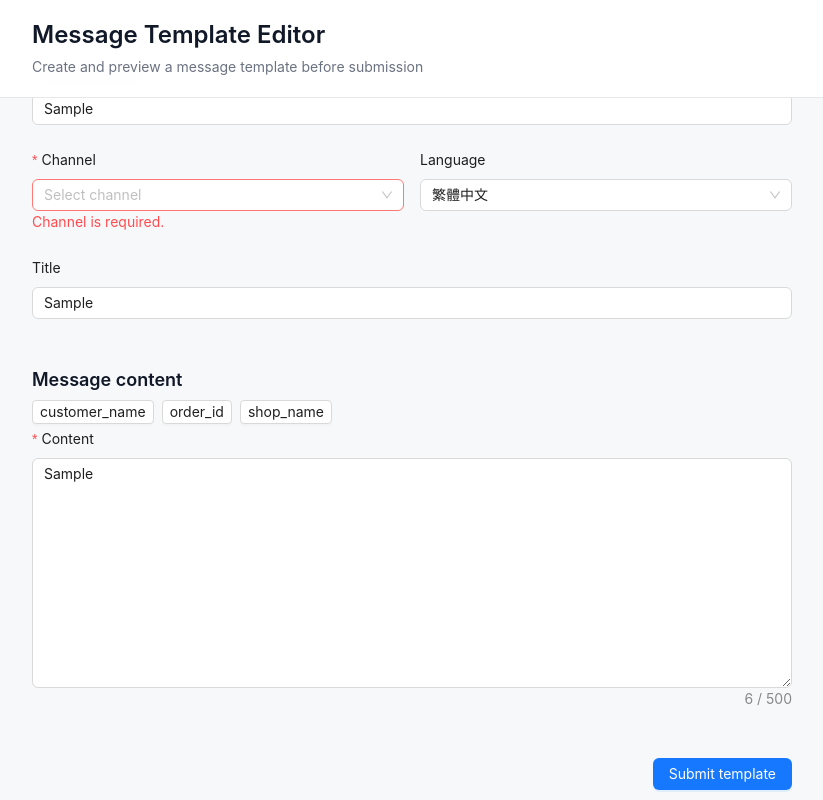
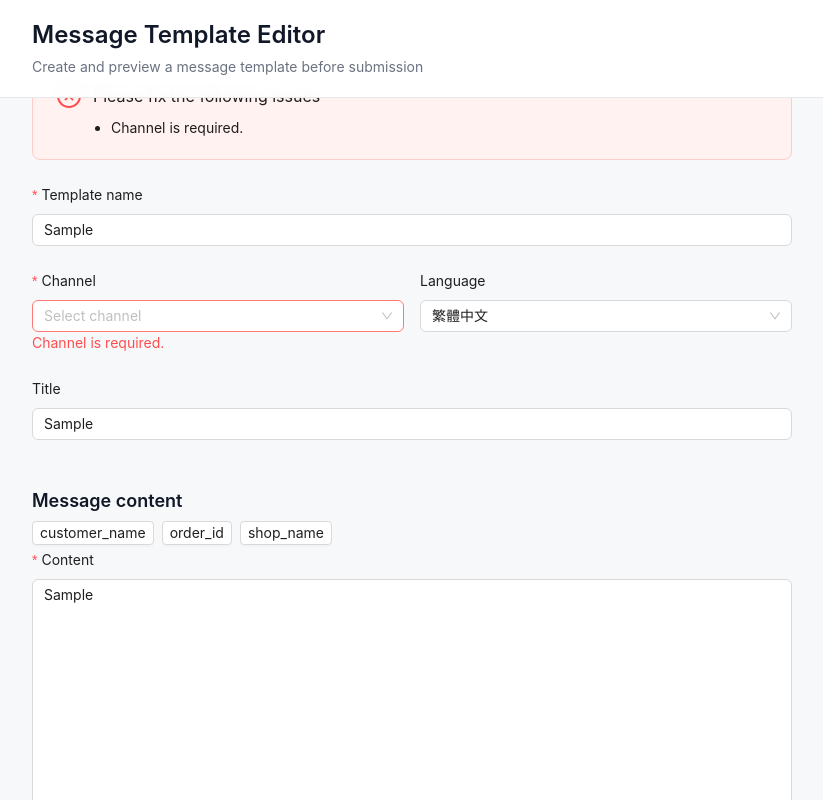
Before and after one commit to nayuki0115/vue3-message-template-editor, a Vue app: page / in a window 1280 px wide. Both pictures are taken after typing "Sample", "Sample", "Sample" into the empty fields and a click on the button "Submit template". Shown: the part 67-867 px from the top of the page, without its empty margins (32-855 px from the left). Built offline with nearby package versions, Linux system fonts and the light colour scheme.

Commit message:
feat: add validation alert component

```diff
--- /dev/null
+++ b/src/components/feedback/ValidationAlert.vue
@@ -0,0 +1,52 @@
+<script setup lang="ts">
+import { computed } from 'vue'
+import { Alert } from 'ant-design-vue'
+
+import type { ValidationError } from '@/types/validation'
+
+interface Props {
+  errors: ValidationError[]
+}
+
+const props = defineProps<Props>()
+
+const alertKey = computed(() =>
+  props.errors
+    .map((error) => `${error.field}:${error.type}:${error.message}`)
+    .join('|'),
+)
+</script>
+
+<template>
+  <Alert
+    v-if="props.errors.length"
+    :key="alertKey"
+    class="validation-alert"
+    type="error"
+    message="Please fix the following issues"
+    show-icon
+    closable
+  >
+    <template #description>
+      <ul class="validation-alert__list">
+        <li
+          v-for="(error, index) in props.errors"
+          :key="`${error.field}-${error.type}-${index}`"
+        >
+          {{ error.message }}
+        </li>
+      </ul>
+    </template>
+  </Alert>
+</template>
+
+<style scoped>
+.validation-alert__list {
+  margin: 0;
+  padding-left: 18px;
+}
+
+.validation-alert__list li + li {
+  margin-top: 4px;
+}
+</style>
--- a/src/views/MessageTemplateEditor.vue
+++ b/src/views/MessageTemplateEditor.vue
@@ -1,17 +1,30 @@
 <script setup lang="ts">
+import { computed } from 'vue'
 import { Button } from 'ant-design-vue'
 
+import ValidationAlert from '@/components/feedback/ValidationAlert.vue'
 import MessageContentEditor from '@/components/form/MessageContentEditor.vue'
 import TemplateBasicForm from '@/components/form/TemplateBasicForm.vue'
 import { useTemplateForm } from '@/composables/useTemplateForm'
 
+import type { ValidationError } from '@/types/validation'
+
 const { form, validationErrors, handleBlur, insertVariable, submit } =
   useTemplateForm()
+
+const alertErrors = computed<ValidationError[]>(() => [
+  ...(validationErrors.templateName ?? []),
+  ...(validationErrors.channel ?? []),
+  ...(validationErrors.content ?? []),
+  ...(validationErrors.variables ?? []),
+])
 </script>
 
 <template>
   <main class="message-template-editor">
     <section class="message-template-editor__panel">
+      <ValidationAlert :errors="alertErrors" />
+
       <TemplateBasicForm
         v-model:template-name="form.templateName"
         v-model:channel="form.channel"
```
